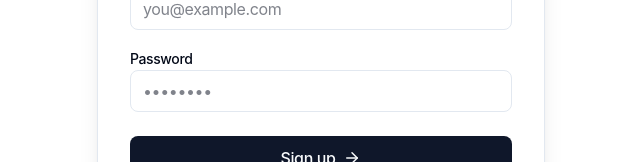
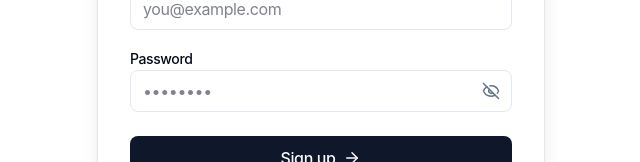
Before and after one commit to RADXIshan/DevTrack, a React (Vite) app in the folder frontend/: page /signup in a window 1280 px wide. Shown: the part 425-587 px from the top of the page, without its empty margins (319-959 px from the left). Built offline with nearby package versions, Linux system fonts and the light colour scheme.

Commit message:
feat: Add password visibility toggle to the password input fields in login and signup forms.

```diff
--- a/frontend/src/pages/Login.tsx
+++ b/frontend/src/pages/Login.tsx
@@ -2,11 +2,12 @@ import { useState } from "react";
 import { useNavigate, Link } from "react-router-dom";
 import { useAppStore } from "../store/useAppStore";
 import axios from "axios";
-import { Code2, ArrowRight } from "lucide-react";
+import { Code2, ArrowRight, Eye, EyeOff } from "lucide-react";
 
 export default function Login() {
   const [email, setEmail] = useState("");
   const [password, setPassword] = useState("");
+  const [showPassword, setShowPassword] = useState(false);
   const [error, setError] = useState("");
   const [loading, setLoading] = useState(false);
   const navigate = useNavigate();
@@ -63,14 +64,24 @@ export default function Login() {
           </div>
           <div className="space-y-2">
             <label className="text-sm font-medium">Password</label>
+            <div className="relative">
               <input
-              type="password"
+                type={showPassword ? "text" : "password"}
                 value={password}
                 onChange={(e) => setPassword(e.target.value)}
                 required
-              className="w-full px-3 py-2 border border-input bg-background rounded-lg focus:outline-none focus:ring-2 focus:ring-primary/50"
+                className="w-full px-3 py-2 border border-input bg-background rounded-lg focus:outline-none focus:ring-2 focus:ring-primary/50 pr-10"
                 placeholder="••••••••"
               />
+              <button
+                type="button"
+                onClick={() => setShowPassword(!showPassword)}
+                className="absolute right-3 top-1/2 -translate-y-1/2 text-muted-foreground hover:text-foreground transition-colors"
+                aria-label={showPassword ? "Show password" : "Hide password"}
+              >
+                {showPassword ? <Eye size={18} /> : <EyeOff size={18} />}
+              </button>
+            </div>
           </div>
 
           <button
--- a/frontend/src/pages/Signup.tsx
+++ b/frontend/src/pages/Signup.tsx
@@ -2,12 +2,13 @@ import { useState } from "react";
 import { useNavigate, Link } from "react-router-dom";
 import { useAppStore } from "../store/useAppStore";
 import axios from "axios";
-import { Code2, ArrowRight } from "lucide-react";
+import { Code2, ArrowRight, Eye, EyeOff } from "lucide-react";
 
 export default function Signup() {
   const [name, setName] = useState("");
   const [email, setEmail] = useState("");
   const [password, setPassword] = useState("");
+  const [showPassword, setShowPassword] = useState(false);
   const [error, setError] = useState("");
   const [loading, setLoading] = useState(false);
   const navigate = useNavigate();
@@ -75,14 +76,24 @@ export default function Signup() {
           </div>
           <div className="space-y-2">
             <label className="text-sm font-medium">Password</label>
+            <div className="relative">
               <input
-              type="password"
+                type={showPassword ? "text" : "password"}
                 value={password}
                 onChange={(e) => setPassword(e.target.value)}
                 required
-              className="w-full px-3 py-2 border border-input bg-background rounded-lg focus:outline-none focus:ring-2 focus:ring-primary/50"
+                className="w-full px-3 py-2 border border-input bg-background rounded-lg focus:outline-none focus:ring-2 focus:ring-primary/50 pr-10"
                 placeholder="••••••••"
               />
+              <button
+                type="button"
+                onClick={() => setShowPassword(!showPassword)}
+                className="absolute right-3 top-1/2 -translate-y-1/2 text-muted-foreground hover:text-foreground transition-colors"
+                aria-label={showPassword ? "Show password" : "Hide password"}
+              >
+                {showPassword ? <Eye size={18} /> : <EyeOff size={18} />}
+              </button>
+            </div>
           </div>
 
           <button
```
Lines whose indentation alone changed are shown as unchanged.
